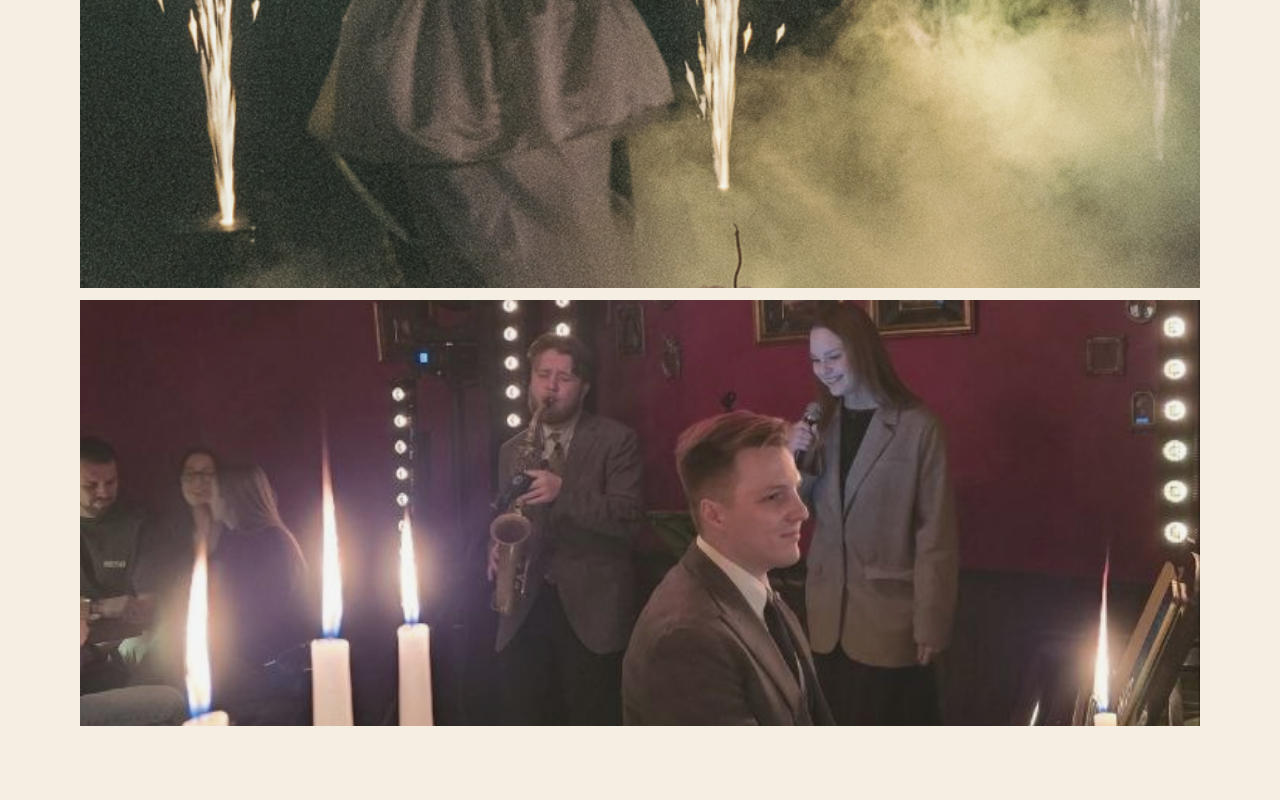
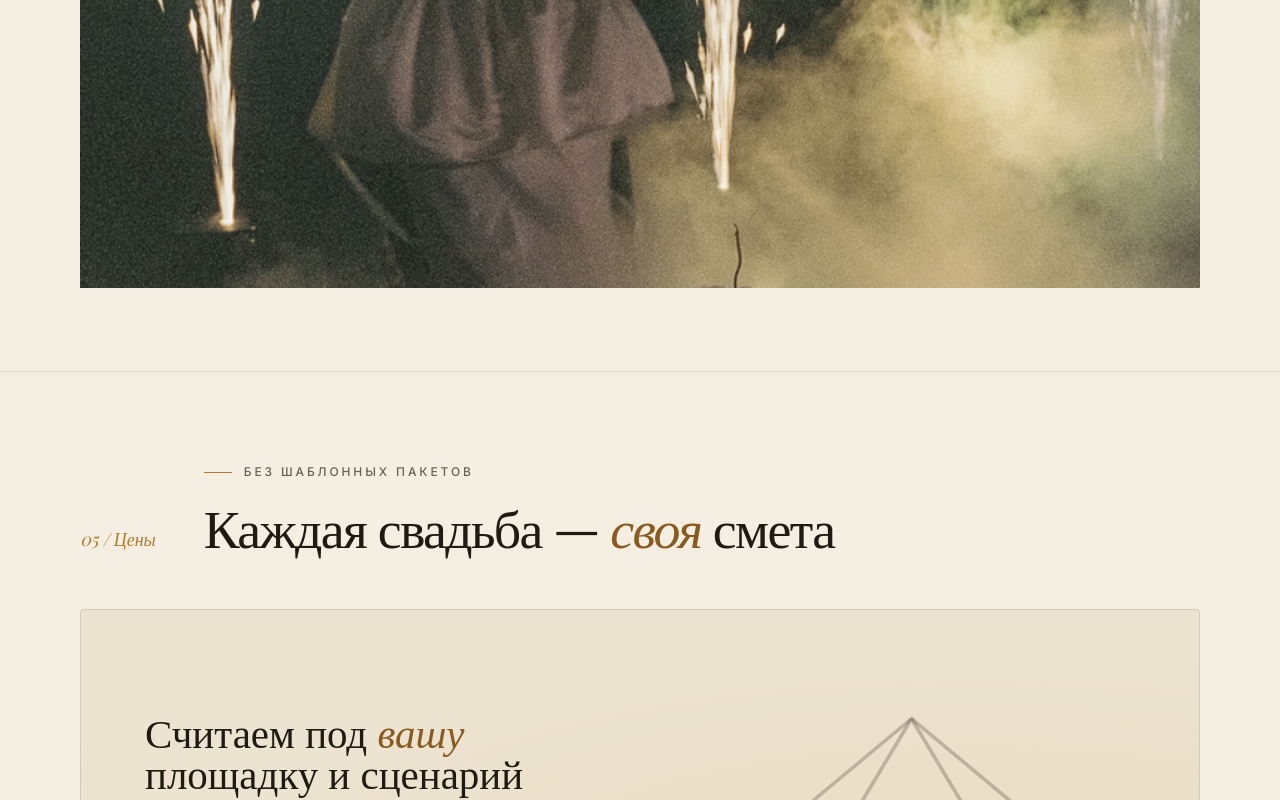
Before and after one commit to 4maworkk-png/svetdalubov, a React (Vite) app: page / in a window 1280 px wide. Shown: the part 3939-4739 px from the top of the page. Built offline with nearby package versions, Linux system fonts and the light colour scheme; a web font is replaced by a local one.

Commit message:
gallery: remove камерная площадка, екатерининский дворец spans full height

```diff
--- a/src/App.jsx
+++ b/src/App.jsx
@@ -298,7 +298,6 @@ const PORTFOLIO = [
   { src: '/assets/gallery/g02.jpg', size: 'stack-r1', place: 'Сценический комплект',  label: 'Свет + звук' },
   { src: '/assets/gallery/g05.jpg', size: 'stack-r2', place: 'Колонный зал',           label: 'Подсветка колонн' },
   { src: '/assets/gallery/g01.jpg', size: 'wide',     place: 'Первый танец',           label: 'Свет + эффекты' },
-  { src: '/assets/gallery/g04.jpg', size: 'bottom',   place: 'Камерная площадка',      label: 'DJ + звук' },
 ]
 
 function Portfolio() {
--- a/src/styles.css
+++ b/src/styles.css
@@ -566,8 +566,7 @@ p.lead{
   grid-template-areas:
     "tall-l  stack-r1"
     "tall-l  stack-r2"
-    "wide    wide"
-    "bottom  bottom";
+    "wide    wide";
 }
 .gallery__item{
   position: relative;
```
